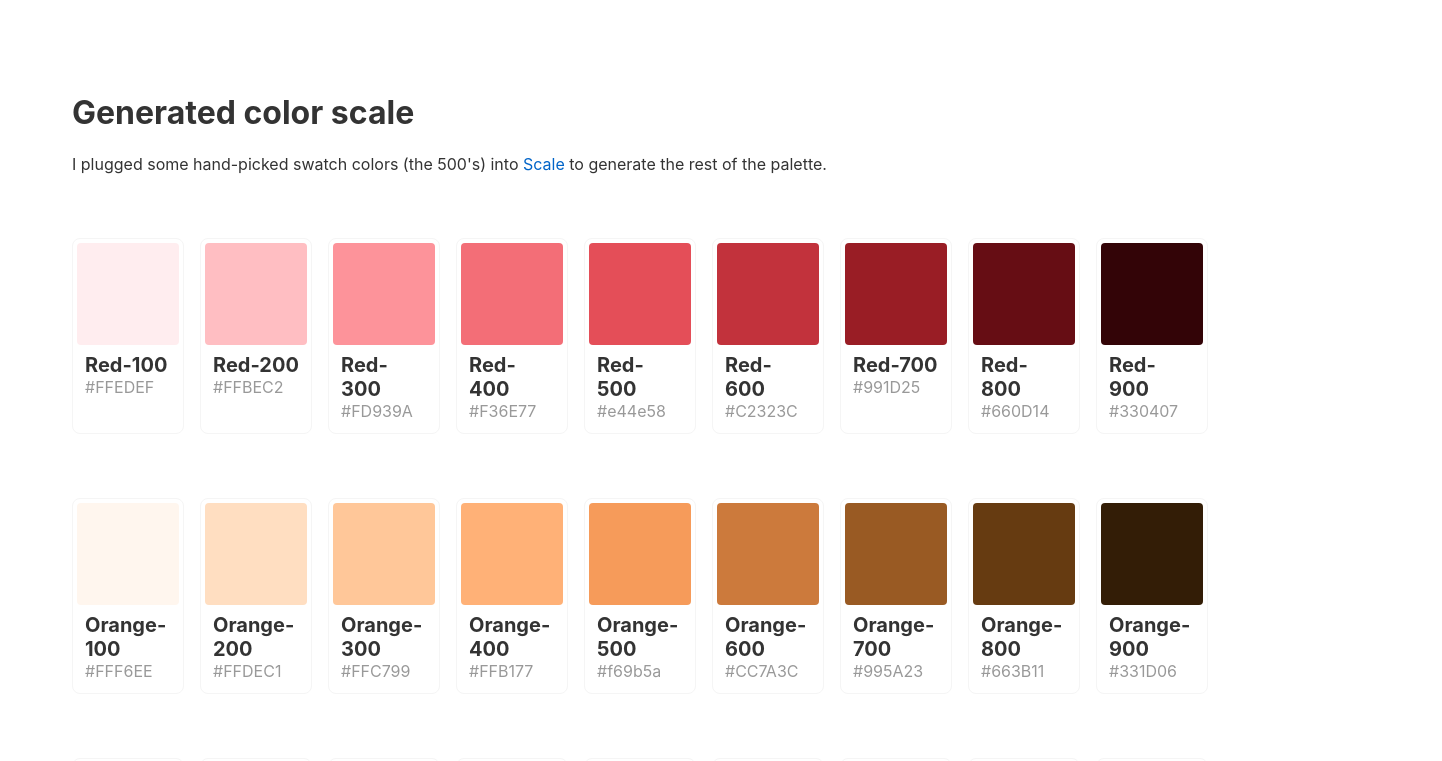
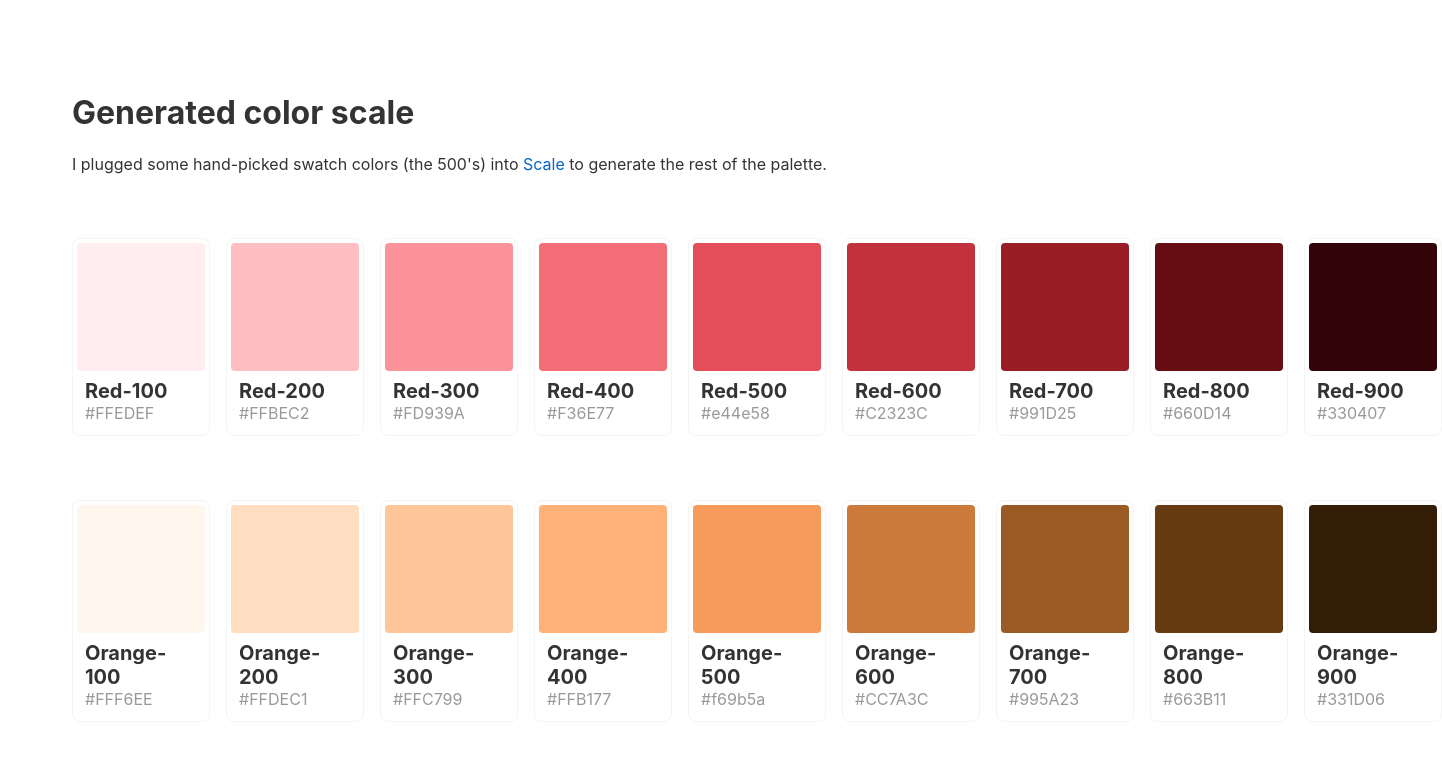
Before and after one commit to dannymcclain/gen-color-scale, a Svelte app: page / in a window 1280 px wide. Shown: the top 761 px of the page, 1442 px wide, since content can reach past the window. Built offline with nearby package versions, Linux system fonts and the light colour scheme.

Commit message:
layout cleanup

```diff
--- a/src/components/Swatch.svelte
+++ b/src/components/Swatch.svelte
@@ -34,6 +34,7 @@ let hex;
     .swatch {
         aspect-ratio: 1;
         width: 100%;
+        min-width: 8rem;
         height: auto;
         padding: 0;
         margin: 0;
```
